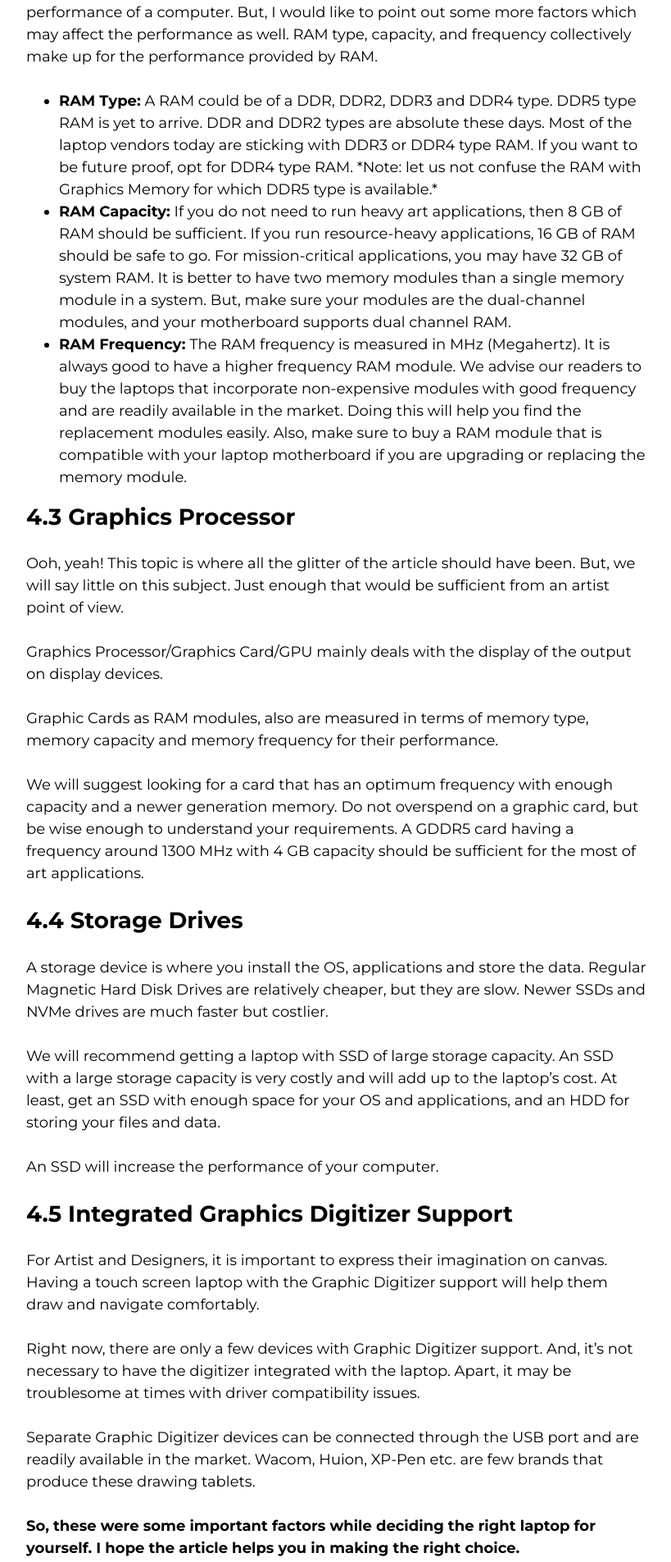
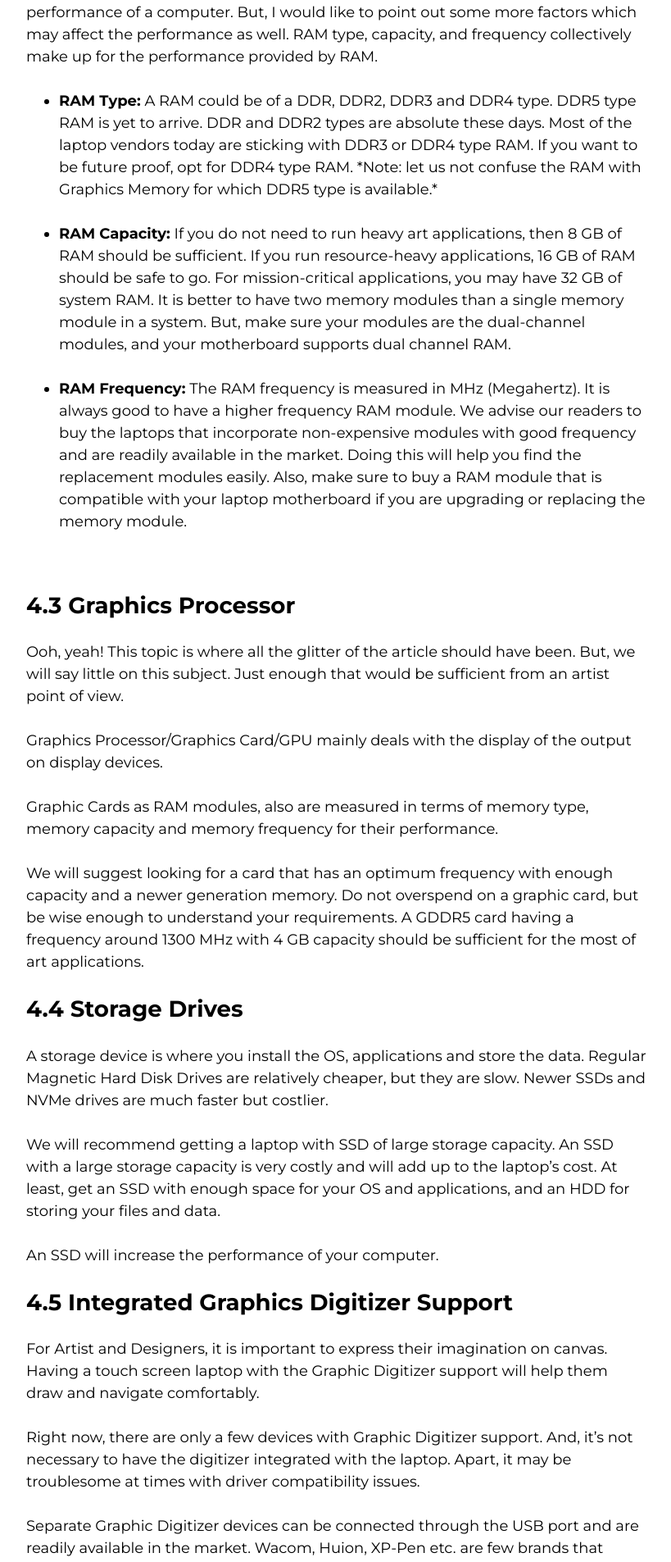
Before and after one commit to bhooraj/bhooraj-blog, a Jekyll site: the page built from _posts/2019-08-12-laptops-for-artists-designers.md, in a window 1280 px wide. Shown: the part 3811-5716 px from the top of the page at 82% size, without its empty margins (343-1162 px from the left). Built offline with Jekyll 4.4.1, drawn with Linux system fonts in a browser that asks for light colours; nearby versions of some CDN libraries; some web fonts are replaced.

```diff
--- a/_posts/2019-08-12-laptops-for-artists-designers.md
+++ b/_posts/2019-08-12-laptops-for-artists-designers.md
@@ -80,11 +80,11 @@ It's often pointed out that the higher the RAM capacity, the better it's for the
 
  <ul><li><strong>RAM Type:</strong> A RAM could be of a DDR, DDR2, DDR3 and DDR4 type. DDR5 type RAM is yet to arrive. DDR and DDR2 types are absolute these days. Most of the laptop vendors today are sticking with DDR3 or DDR4 type RAM. If you want to be future proof, opt for DDR4 type RAM.
 
- *Note: let us not confuse the RAM with Graphics Memory for which DDR5 type is available.*</li>
+*Note: let us not confuse the RAM with Graphics Memory for which DDR5 type is available.*</li><br>
 
- <li><strong>RAM Capacity:</strong> If you do not need to run heavy art applications, then 8 GB of RAM should be sufficient. If you run resource-heavy applications, 16 GB of RAM should be safe to go. For mission-critical applications, you may have 32 GB of system RAM. It is better to have two memory modules than a single memory module in a system. But, make sure your modules are the dual-channel modules, and your motherboard supports dual channel RAM.</li>
+ <li><strong>RAM Capacity:</strong> If you do not need to run heavy art applications, then 8 GB of RAM should be sufficient. If you run resource-heavy applications, 16 GB of RAM should be safe to go. For mission-critical applications, you may have 32 GB of system RAM. It is better to have two memory modules than a single memory module in a system. But, make sure your modules are the dual-channel modules, and your motherboard supports dual channel RAM.</li><br>
 
- <li><strong>RAM Frequency:</strong> The RAM frequency is measured in MHz (Megahertz). It is always good to have a higher frequency RAM module. We advise our readers to buy the laptops that incorporate non-expensive modules with good frequency and are readily available in the market. Doing this will help you find the replacement modules easily. Also, make sure to buy a RAM module that is compatible with your laptop motherboard if you are upgrading or replacing the memory module.</li></ul>
+ <li><strong>RAM Frequency:</strong> The RAM frequency is measured in MHz (Megahertz). It is always good to have a higher frequency RAM module. We advise our readers to buy the laptops that incorporate non-expensive modules with good frequency and are readily available in the market. Doing this will help you find the replacement modules easily. Also, make sure to buy a RAM module that is compatible with your laptop motherboard if you are upgrading or replacing the memory module.</li></ul><br>
 
 
 ## 4.3 Graphics Processor
```
